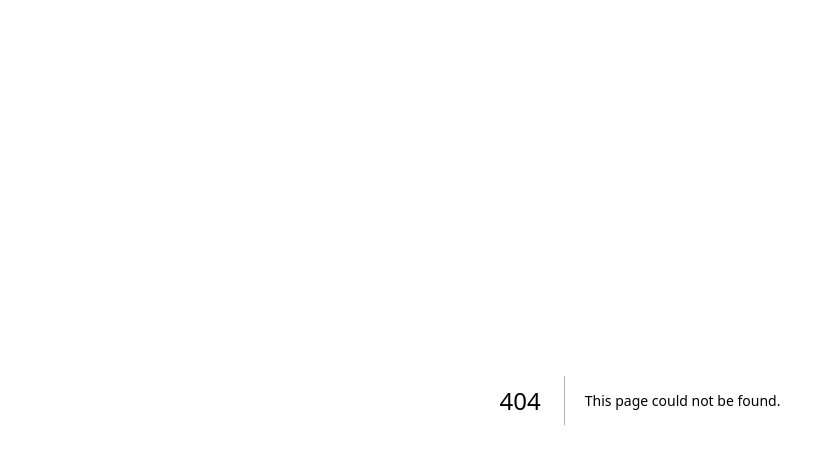
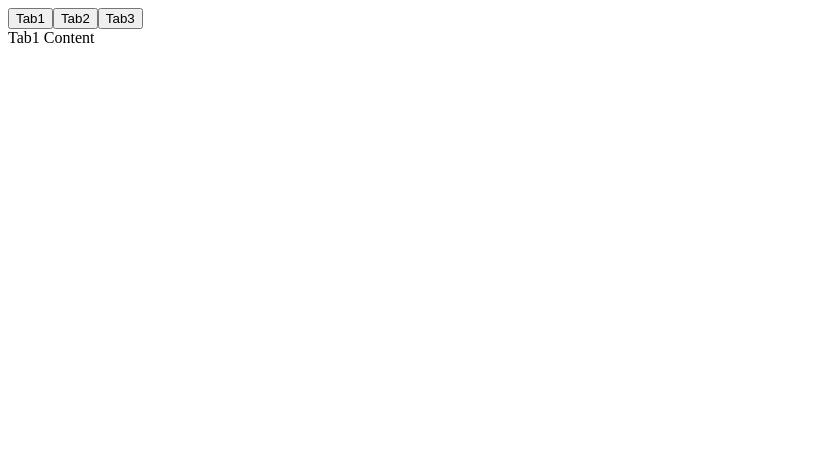
Before and after one commit to ayushtri56/machine-coding-round, a Next.js app in the folder coding/: page /react/tab in a window 1280 px wide. Before the commit this address had no page. Shown: the top 464 px of the page, without its empty margins (0-835 px from the left). Built offline with nearby package versions, Linux system fonts and the light colour scheme.

Commit message:
Tab handler

```diff
--- a/coding/src/pages/react/star-rating/index.jsx
+++ b/coding/src/pages/react/star-rating/index.jsx
@@ -6,7 +6,7 @@ const StarRating = ({ totalStars = 5 }) => {
 
     return (
         <div className={styles.starRating}>
-            {[...Array(totalStars)].map((_, i) => (
+            {Array.from({length: totalStars}).map((_, i) => (
                 <label key={i}>
                     <input
                         type="radio"
@@ -14,7 +14,8 @@ const StarRating = ({ totalStars = 5 }) => {
                         value={i + 1}
                         onClick={() => setRating(i + 1)}
                     />
-                    <span className={`${styles.star} ${i < rating ? styles.filled : ''}`}>★</span>
+                    <span className={`${styles.star} ${i < rating ? styles.filled : ''}`}> ✰ </span>
+                        {/* ★</span> */}
                 </label>
             ))}
         </div>
--- /dev/null
+++ b/coding/src/pages/react/tab/index.js
@@ -0,0 +1,58 @@
+import { createContext, useContext, useState } from "react";
+import styles from './styles.module.css';
+
+const TabComp = () => {
+    function tabClickHandler(e) {
+        console.log(e);
+    }
+    return <Tabs defaultActiveTab="tab1" onClick={tabClickHandler}>
+        <TabList>
+            <Tab tabId="tab1">Tab1</Tab>
+            <Tab tabId="tab2">Tab2</Tab>
+            <Tab tabId="tab3">Tab3</Tab>
+        </TabList>
+        <TabPanel tabId="tab1">Tab1 Content</TabPanel>
+        <TabPanel tabId="tab2">Tab2 Content</TabPanel>
+        <TabPanel tabId="tab3">Tab3 Content</TabPanel>
+    </Tabs>
+}
+
+const ActiveTabContext = createContext();
+
+function Tabs({ children, defaultActiveTab, onClick }) {
+    const [activeTab, setActiveTab] = useState(defaultActiveTab);
+    const tabContextValue = {
+        activeTab,
+        setActiveTab,
+        onClick
+    }
+    return (
+        <ActiveTabContext.Provider value={tabContextValue}>
+            <div className={styles.tabs}>{children}</div>
+        </ActiveTabContext.Provider>
+    )
+}
+
+function TabList({ children }) {
+
+    return <div className={styles.tabList}>{children}</div>
+}
+
+function Tab({ children, tabId }) {
+    const { setActiveTab, onClick } = useContext(ActiveTabContext);
+    const tabHandler = (e) => {
+        setActiveTab(tabId);
+        onClick?.(e);
+    }
+    return <button className={styles.tab} onClick={tabHandler}>{children}</button>
+}
+
+function TabPanel({ children, tabId }) {
+    const { activeTab } = useContext(ActiveTabContext);
+    if (activeTab !== tabId) {
+        return null;
+    }
+    return <div className={styles.tabPanel}>{children}</div>
+}
+
+export default TabComp;
```
Also changed, not shown: coding/src/pages/react/tab/styles.module.css (added).
